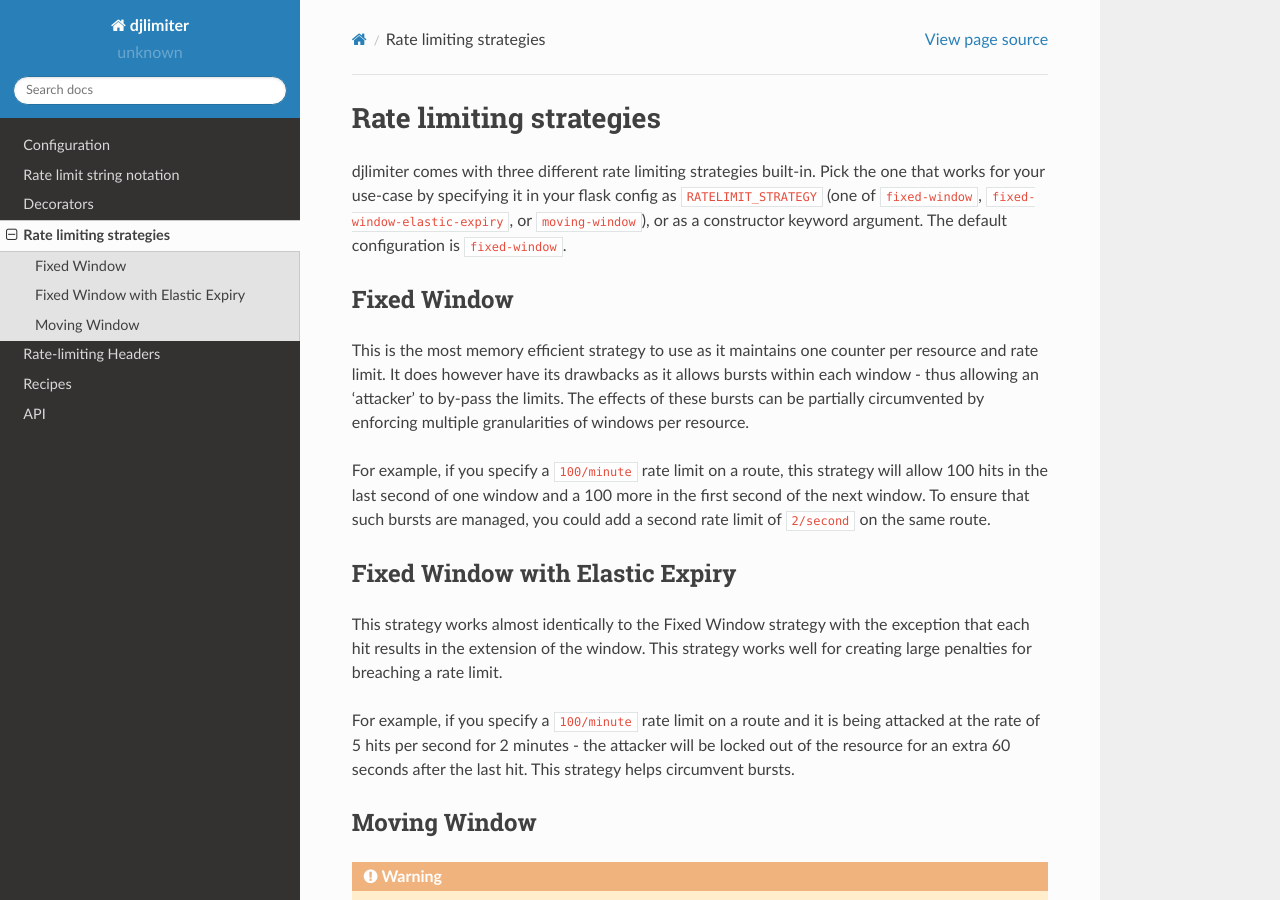
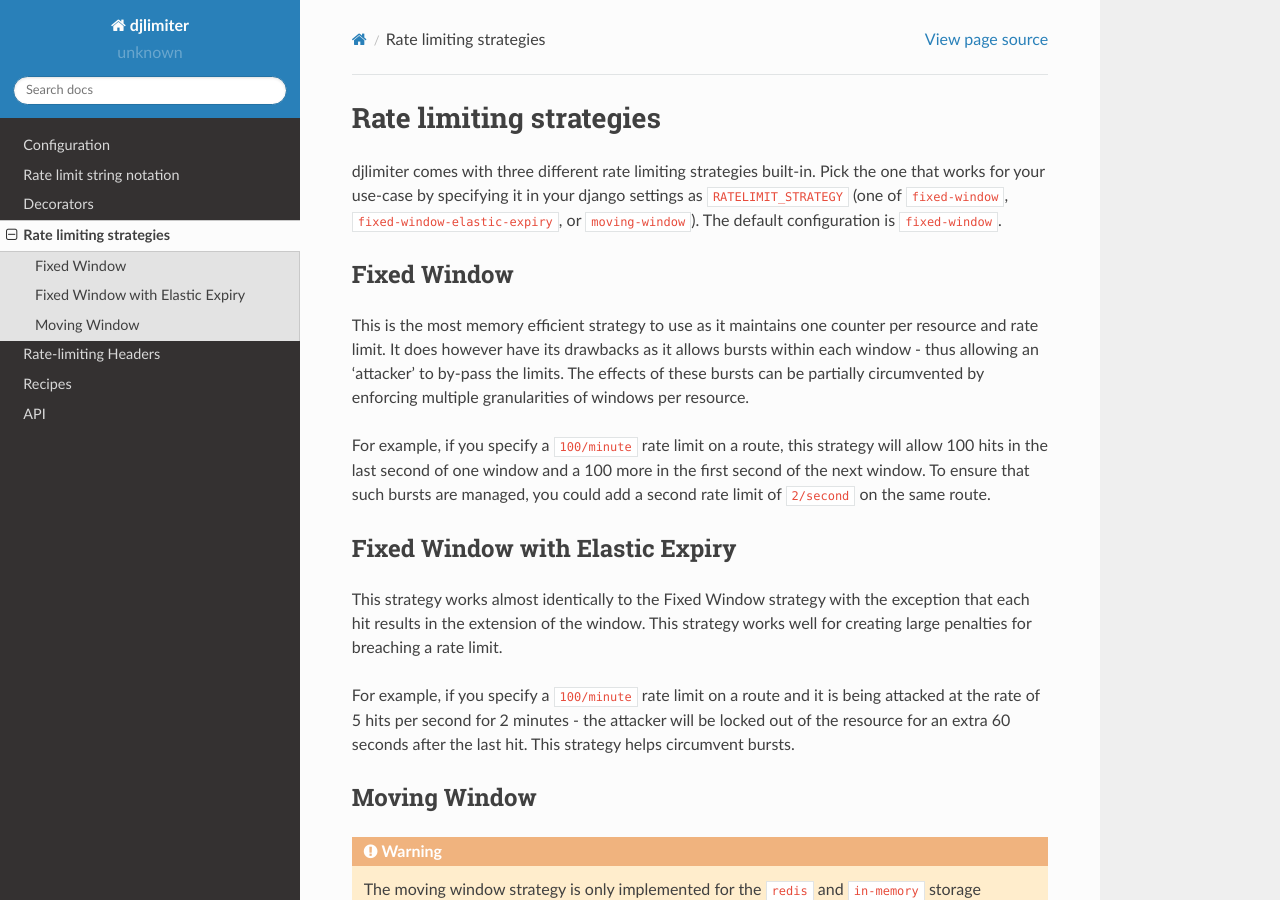
Before and after one commit to alisaifee/djlimiter, a Sphinx documentation site: the page built from doc/source/strategy.rst, in a window 1280 px wide and 900 px high. Built offline with Sphinx 7.4.7 and the Read the Docs theme 2.0.0, drawn with Linux system fonts in a browser that asks for light colours.

Commit message:
Remove hangovers about Flask

```diff
--- a/doc/source/strategy.rst
+++ b/doc/source/strategy.rst
@@ -3,10 +3,9 @@
 Rate limiting strategies
 ------------------------
 djlimiter comes with three different rate limiting strategies built-in. Pick
-the one that works for your use-case by specifying it in your flask config as
+the one that works for your use-case by specifying it in your django settings as
 ``RATELIMIT_STRATEGY`` (one of ``fixed-window``, ``fixed-window-elastic-expiry``,
-or ``moving-window``), or as a constructor keyword argument. The default
-configuration is ``fixed-window``.
+or ``moving-window``). The default configuration is ``fixed-window``.
 
 
 Fixed Window
```
Also changed, not shown: 1 other file.
